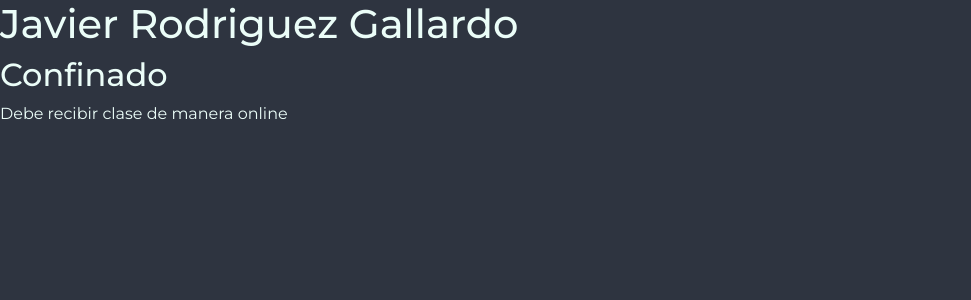
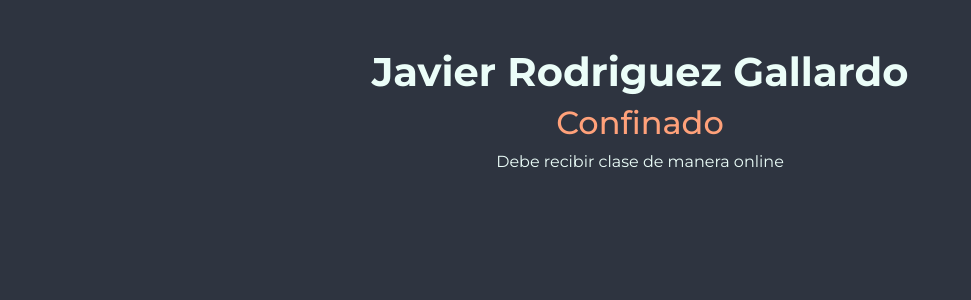
Before and after one commit to d3vv3/eduCOVID, a React (Create React App) app in the folder educovid-frontend/: page /student/1 in a window 1280 px wide. Shown: the top 300 px of the page, without its empty margins (0-971 px from the left). Built offline with nearby package versions, Linux system fonts and the light colour scheme.

Commit message:
wip: basic-student-page

```diff
--- /dev/null
+++ b/educovid-frontend/src/styles/_studentpage.scss
@@ -0,0 +1,55 @@
+.student-page-container{
+    @include flexCenter(column);
+    margin: 0 auto;
+    margin-top: 48px;
+    width: 100vw;
+
+    h1 {
+        font-weight: bold;
+        text-align: center;
+    }
+
+    .centered-div {
+        @include flexCenter(column);
+
+        // This is for phone sized
+        @media only screen and (max-width: 750px) {
+            width: 70vw;
+        }
+    }
+
+    .description {
+        text-align: center;
+        font-weight: normal;
+    }
+
+    .good {
+        color: $success;
+    }
+
+    .bad {
+        color: $warning;
+    }
+
+    .card-header-good {
+        background-color: $success;
+        font-weight: bold;
+        text-align: center;
+    }
+
+    .card-header-bad {
+        background-color: $warning;
+        font-weight: bold;
+        text-align: center;
+    }
+
+    .card-body-good {
+        background-color: $softsuccess;
+        text-align: center;
+    }
+
+    .card-body-bad {
+        background-color: $softwarning;
+        text-align: center;
+    }
+  }
--- a/educovid-frontend/src/styles/_variables.scss
+++ b/educovid-frontend/src/styles/_variables.scss
@@ -37,3 +37,6 @@ $comment: $clearMint;	    // Comment color
 $alert: $purple;
 $success: $commonMint;
 $warning: $orange;
+
+$softsuccess: #1df0ca;
+$softwarning: #ffac8a;
--- a/educovid-frontend/src/styles/style.scss
+++ b/educovid-frontend/src/styles/style.scss
@@ -12,3 +12,4 @@
 // Imports where we might use the above
 @import "./register";
 @import "./mainpage";
+@import "./studentpage";
```
